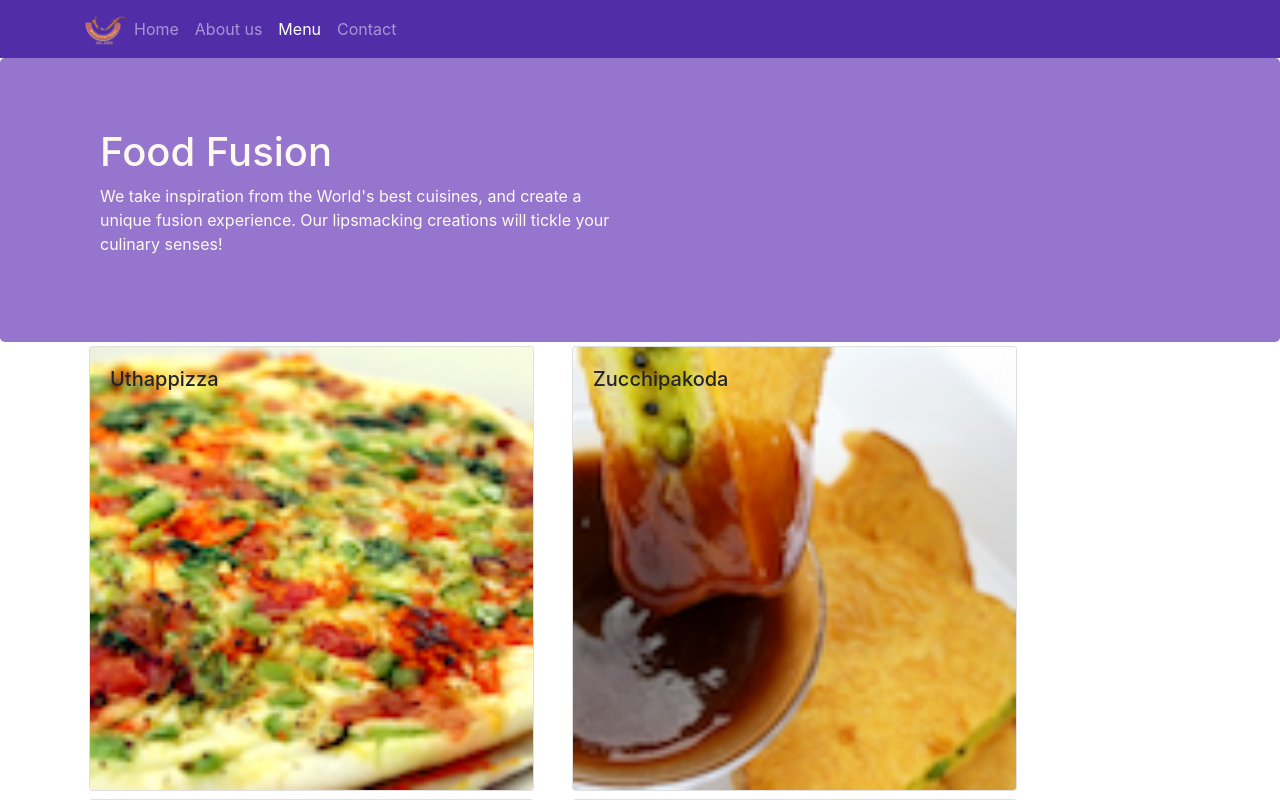
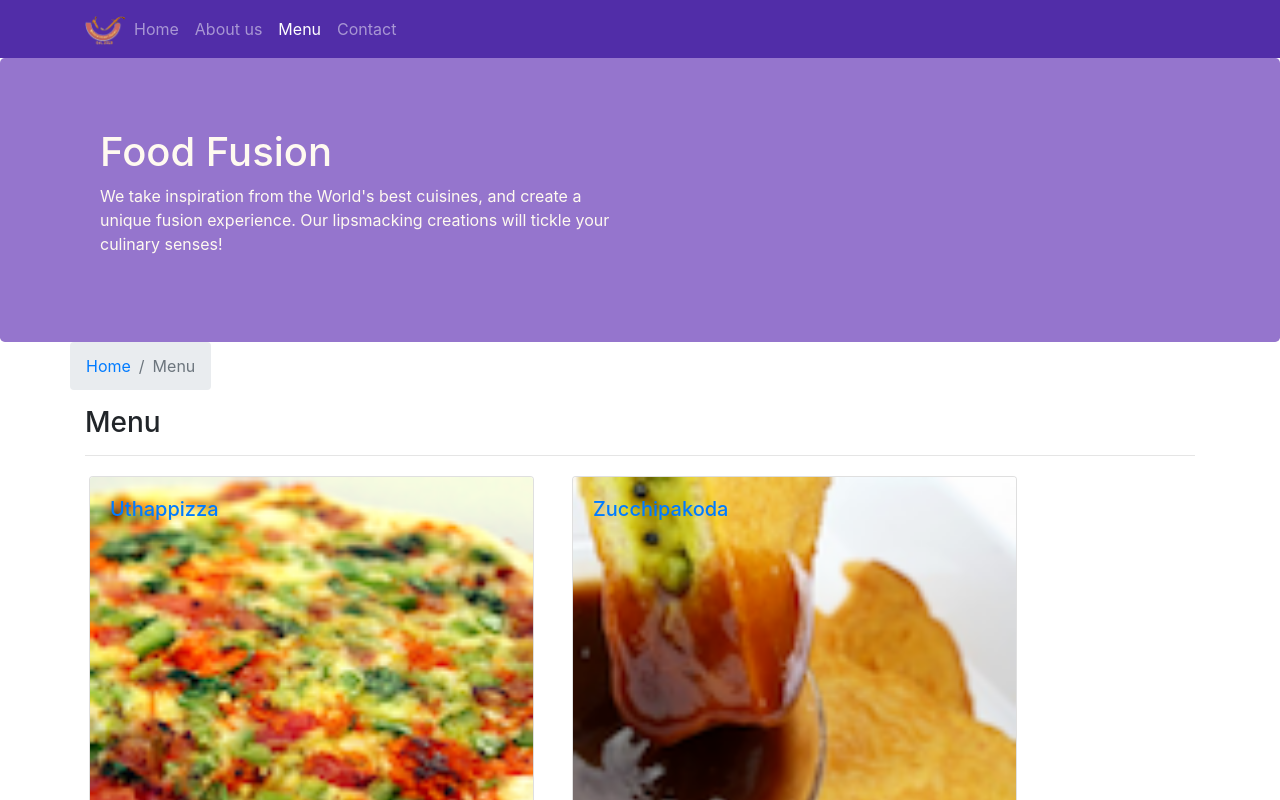
Before and after one commit to kamranhasan/React-Menu-App, a React (Create React App) app: page /menu in a window 1280 px wide. Shown: the top 800 px of the page. Built offline with nearby package versions, Linux system fonts and the light colour scheme; the HTML template or start-up script is replaced by a standard one.

Commit message:
Single Page Application part 2

```diff
--- a/src/Components/ContactComponent.js
+++ b/src/Components/ContactComponent.js
@@ -1,8 +1,20 @@
 import React from 'react';
+import { Breadcrumb,BreadcrumbItem } from 'reactstrap';
+import { Link } from 'react-router-dom';
 
 function Contact(props) {
     return(
         <div className="container">
+            <div className='row'>
+                    <Breadcrumb>
+                        <BreadcrumbItem><Link to='/home'>Home</Link></BreadcrumbItem>
+                        <BreadcrumbItem active>Contact us</BreadcrumbItem>
+                    </Breadcrumb>
+                    <div className='col-12'>
+                        <h3>Contact us</h3>
+                        <hr />
+                    </div>
+                </div>
             <div className="row row-content">
                 <div className="col-12">
                 <h3>Location Information</h3>
--- a/src/Components/DishdetailComponent.js
+++ b/src/Components/DishdetailComponent.js
@@ -1,5 +1,6 @@
 import React from 'react';
-import { Card,CardImg,CardText,CardBody,CardTitle } from 'reactstrap';
+import { Card,CardImg,CardText,CardBody,CardTitle,Breadcrumb,BreadcrumbItem } from 'reactstrap';
+import { Link } from 'react-router-dom';
 
 
 function RenderDish({dish}){
@@ -20,13 +21,12 @@
         );
     }
 }
-function RenderComments({dish}){
-    if (dish != null){
-        if (dish.comments != null ){
+function RenderComments({comments}){
+        if (comments != null ){
             return (
                 <div className='col-12 col-md-5 m-1'>
                         <h4>Comments</h4>
-                        {dish.comments.map(
+                        {comments.map(
                             (comment)=> {
                                 return (
                                     <ul class="list-unstyled">
@@ -44,23 +44,34 @@
                 <div></div>
             );
         }
-    }
-    else{
-        return (
-            <div></div>
-        );
-    }
 }
 
 const DishDetail = (props) =>{
+    if (props.selectedDish!=null){
     return (
         <div className='container'>
             <div className='row'>
+                    <Breadcrumb>
+                        <BreadcrumbItem><Link to='/menu'>Menu</Link></BreadcrumbItem>
+                        <BreadcrumbItem active>{props.selectedDish.name}</BreadcrumbItem>
+                    </Breadcrumb>
+                    <div className='col-12'>
+                        <h3>{props.selectedDish.name}</h3>
+                        <hr />
+                    </div>
+                </div>
+            <div className='row'>
                 <RenderDish dish={props.selectedDish} />
-                <RenderComments dish={props.selectedDish} />
+                <RenderComments comments={props.comments} />
             </div>
         </div>
     );
 }
+else{
+    return(
+        <div></div>
+    );
+}
+}
 
 export default DishDetail;
--- a/src/Components/MainComponent.js
+++ b/src/Components/MainComponent.js
@@ -36,12 +36,26 @@
               leader={this.state.leaders.filter((leader) => leader.featured)[0] } />
           );
       }
+      const DishWithId = ({match}) => {
+        return(
+            <DishDetail selectedDish={this.state.dishes.filter((dish) => dish.id === parseInt(match.params.dishId,10))[0]}
+              comments={this.state.comments.filter((comment) => comment.dishId === parseInt(match.params.dishId,10))} />
+        );
+      };
+      // const DishWithId= ({match}) => {
+      //   return (
+      //     <DishDetail selectedDish={this.state.dishes.filter((dish)=> dish.id === parseInt(match.params.dishId,10) )}
+      //     comments={this.state.comments.filter((comment)=> comment.dishId===parseInt(match.params.dishId,10))} />
+      //   );
+      // }
+
   return (
     <div>
       <Header />
       <Switch>
           <Route path='/home' component={HomePage} />
           <Route exact path='/menu' component={() => <Menu dishes={this.state.dishes} onClick={ (dishId) => this.onDishSelect(dishId) } />} />
+          <Route path='/menu/:dishId' component={DishWithId} />
           <Route exact path='/contactus' component={Contact} />
           <Redirect to='/home' />
       </Switch>
--- a/src/Components/MenuComponent.js
+++ b/src/Components/MenuComponent.js
@@ -1,14 +1,16 @@
 import React from 'react';
-import { Card,CardImg,CardImgOverlay,CardTitle } from 'reactstrap';
+import { Card,CardImg,CardImgOverlay,CardTitle,Breadcrumb,BreadcrumbItem } from 'reactstrap';
+import { Link } from 'react-router-dom';
 
-
-function RenderMenuItem({dish,onClick}){
+function RenderMenuItem({dish}){
     return(
-        <Card onClick={()=> onClick(dish.id)} >
+        <Card >
+            <Link to={`/menu/${dish.id}`}>
             <CardImg width="100%" object src={dish.image} alt={dish.name} />
                 <CardImgOverlay>
                     <CardTitle>{dish.name}</CardTitle>
                 </CardImgOverlay>
+            </Link>
         </Card>
     );
 }
@@ -18,13 +20,23 @@
             (dish) => {
                 return (
                     <div key={dish.id} className='col-12 col-md-5 m-1'>
-                        <RenderMenuItem dish={dish} onClick={props.onClick} />
+                        <RenderMenuItem dish={dish} />
                     </div>
             );
             }
         );
         return (
             <div className='container'>
+                <div className='row'>
+                    <Breadcrumb>
+                        <BreadcrumbItem><Link to='/home'>Home</Link></BreadcrumbItem>
+                        <BreadcrumbItem active>Menu</BreadcrumbItem>
+                    </Breadcrumb>
+                    <div className='col-12'>
+                        <h3>Menu</h3>
+                        <hr />
+                    </div>
+                </div>
                 <div className='row'>
                     {menu}
                 </div>
```
